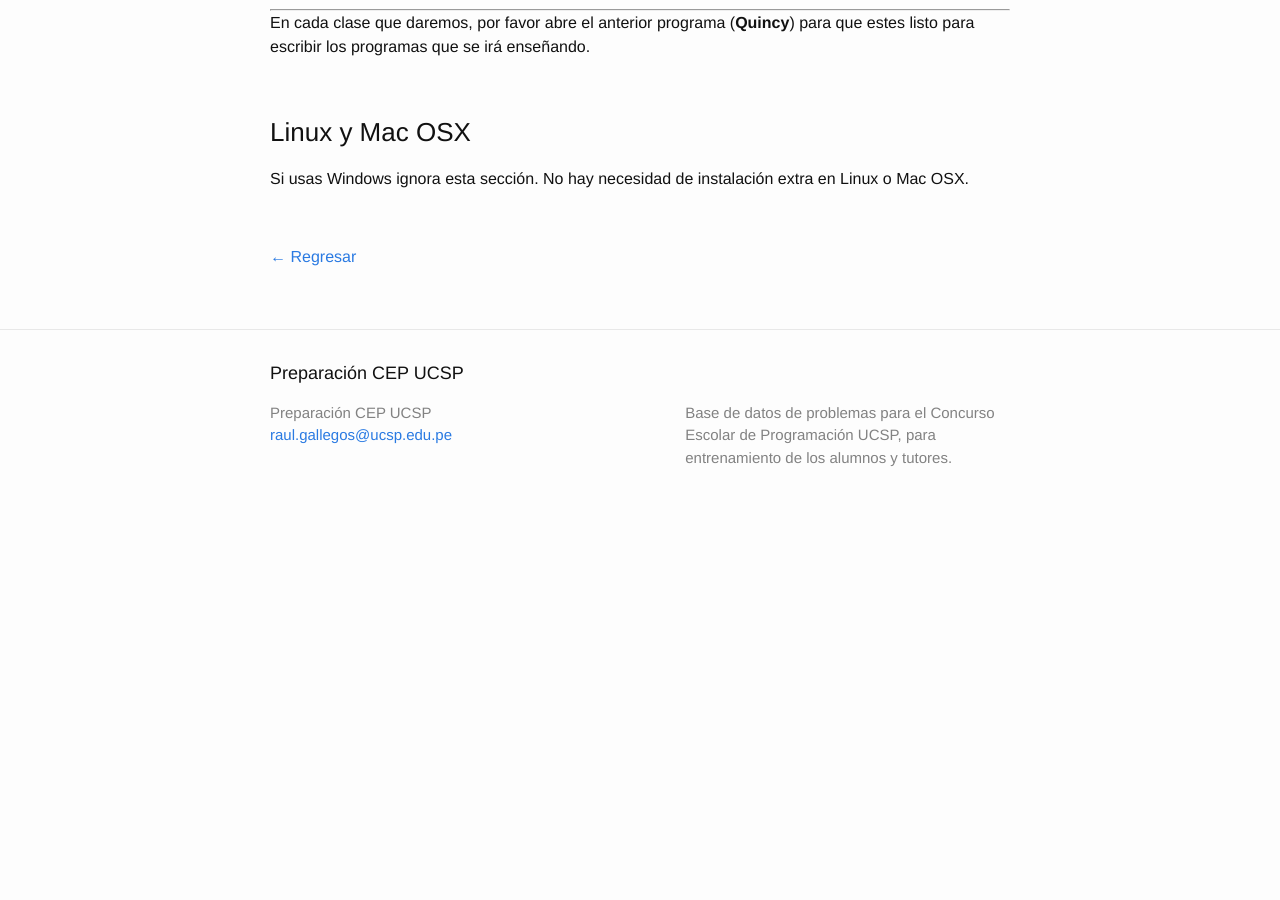
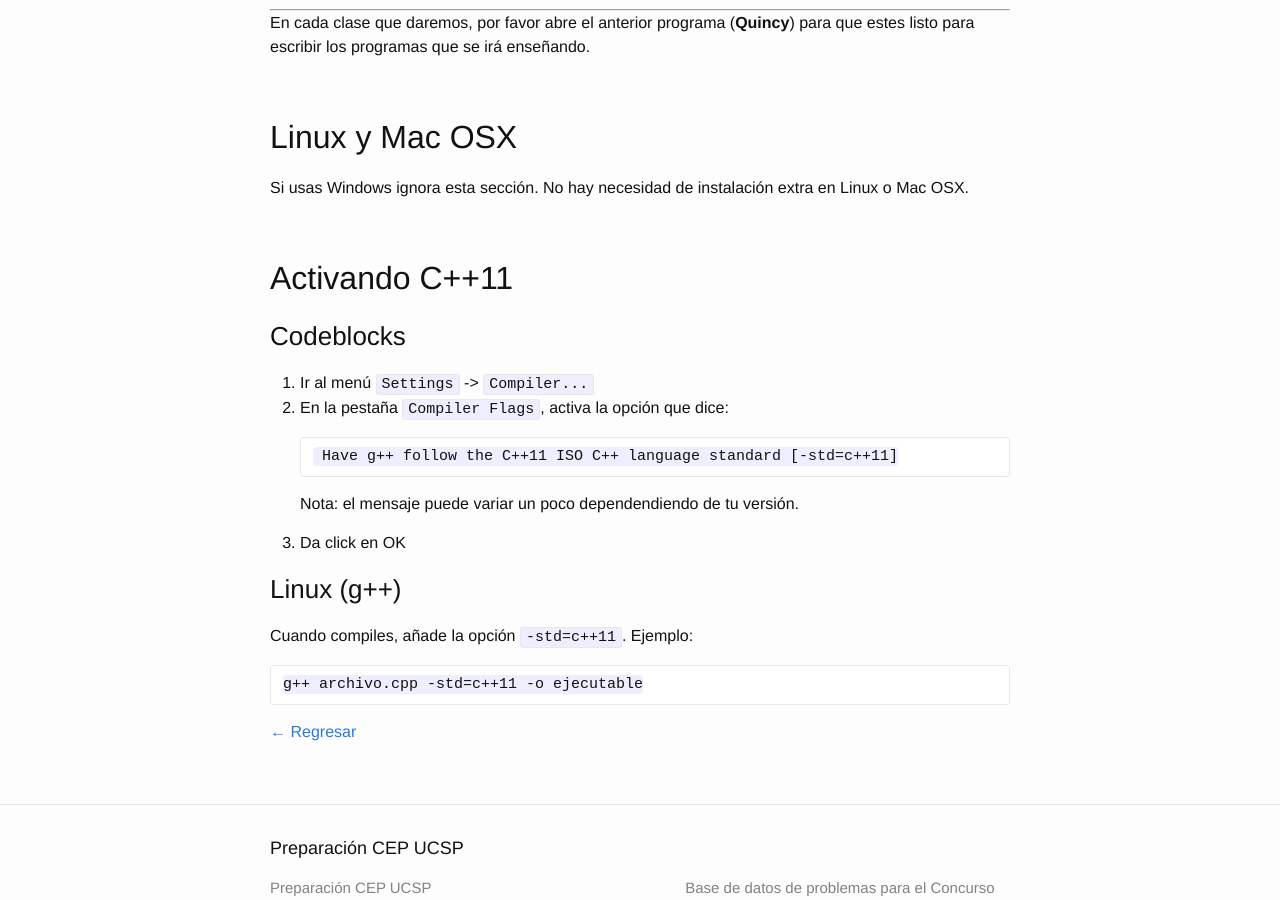
Before and after one commit to cs-ucsp/cep-problems, a Jekyll site: the page built from guide/installation.md, in a window 1280 px wide and 900 px high, scrolled down 646 px. Built offline with Jekyll 4.4.1, drawn with Linux system fonts in a browser that asks for light colours; Markdown is read by kramdown in place of the engine named in the settings; before the commit the page ends 1175 px from its top, so only the background shows below that.

Commit message:
how to add C++11 support in codeblocks & gcc

```diff
--- a/guide/installation.md
+++ b/guide/installation.md
@@ -30,10 +30,29 @@ En cada clase que daremos, por favor abre el anterior programa (**Quincy**) para
 
 <br />
 
-### Linux y Mac OSX
+## Linux y Mac OSX
 
 Si usas Windows ignora esta sección. No hay necesidad de instalación extra en Linux o Mac OSX.
 
 <br />
 
+## Activando C++11
+
+### Codeblocks
+
+1. Ir al menú `Settings` -> `Compiler...`
+2. En la pestaña `Compiler Flags`, activa la opción que dice:
+
+        Have g++ follow the C++11 ISO C++ language standard [-std=c++11]
+
+    Nota: el mensaje puede variar un poco dependendiendo de tu versión.
+
+3. Da click en OK
+
+### Linux (g++)
+
+Cuando compiles, añade la opción `-std=c++11`. Ejemplo:
+
+    g++ archivo.cpp -std=c++11 -o ejecutable
+
 [← Regresar]({{ site.baseurl }}/guide/)
```
